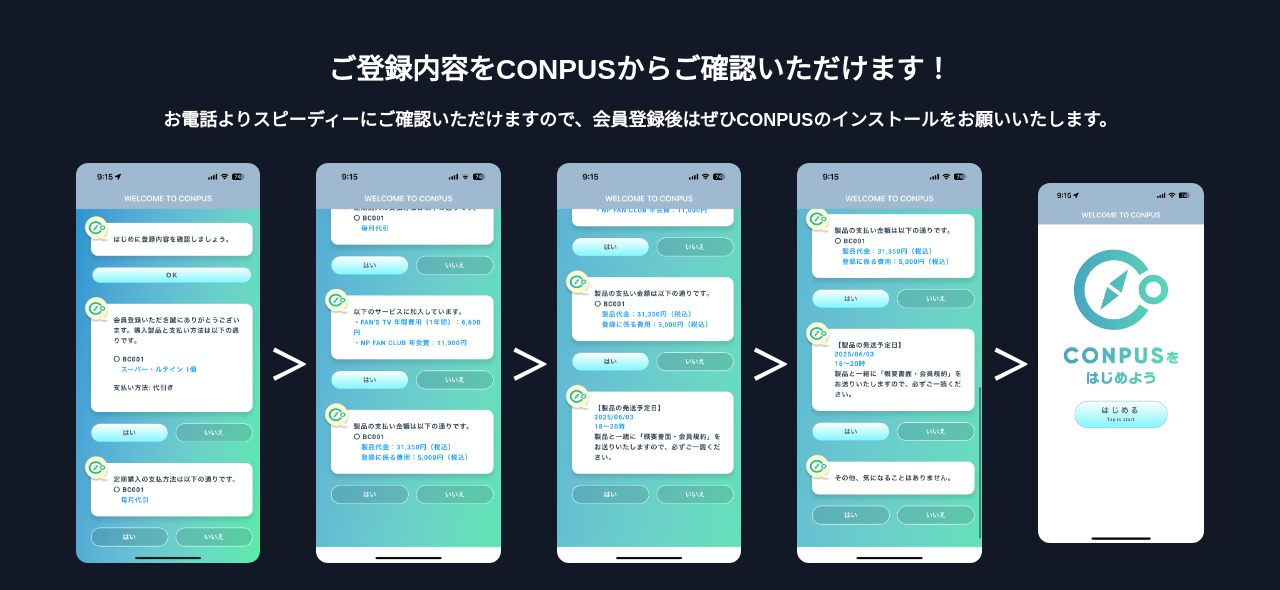
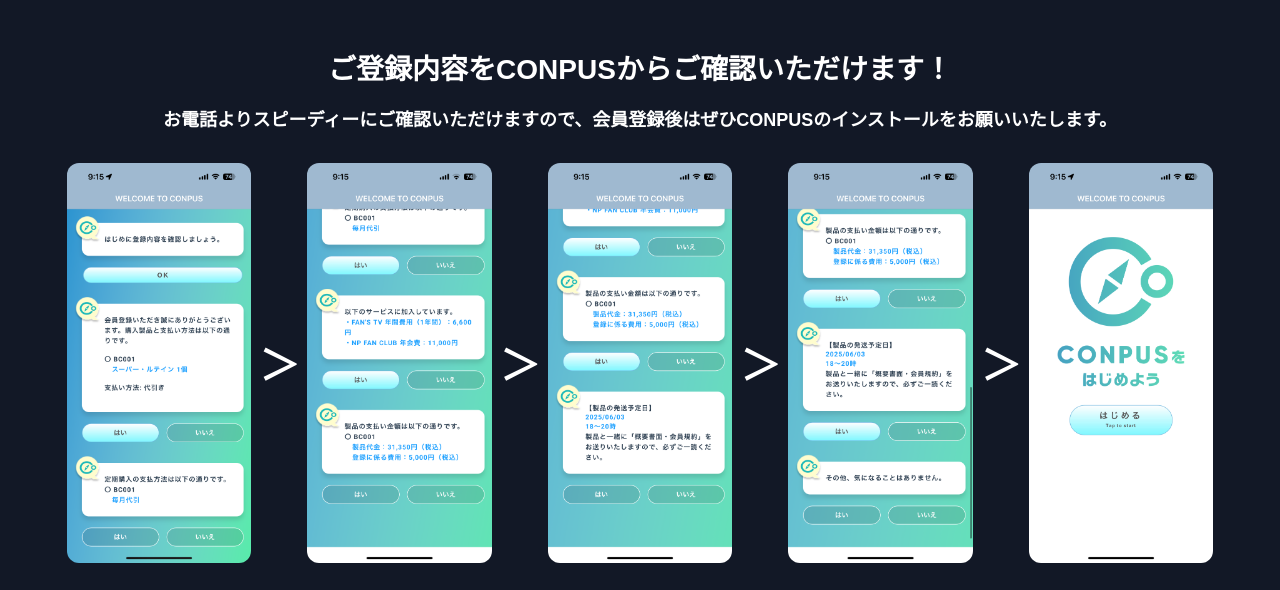
Before and after one commit to junichi0710/conpus-guide2, a plain HTML site: page index.html in a window 1280 px wide. Shown: the top 590 px of the page. Drawn offline with Linux system fonts and the light colour scheme.

Commit message:
Update index.html

```diff
--- a/index.html
+++ b/index.html
@@ -86,7 +86,7 @@
     <div class="arrow">＞</div>
     <img src="4.png" alt="Step 4" />
     <div class="arrow">＞</div>
-    <img src="5.png" alt="Step 5" style="height: 360px;" />
+    <img src="5.png" alt="Step 5" style="height: 400px;" />
   </div>
 
   <div class="logo" style="text-align: center;">
```
